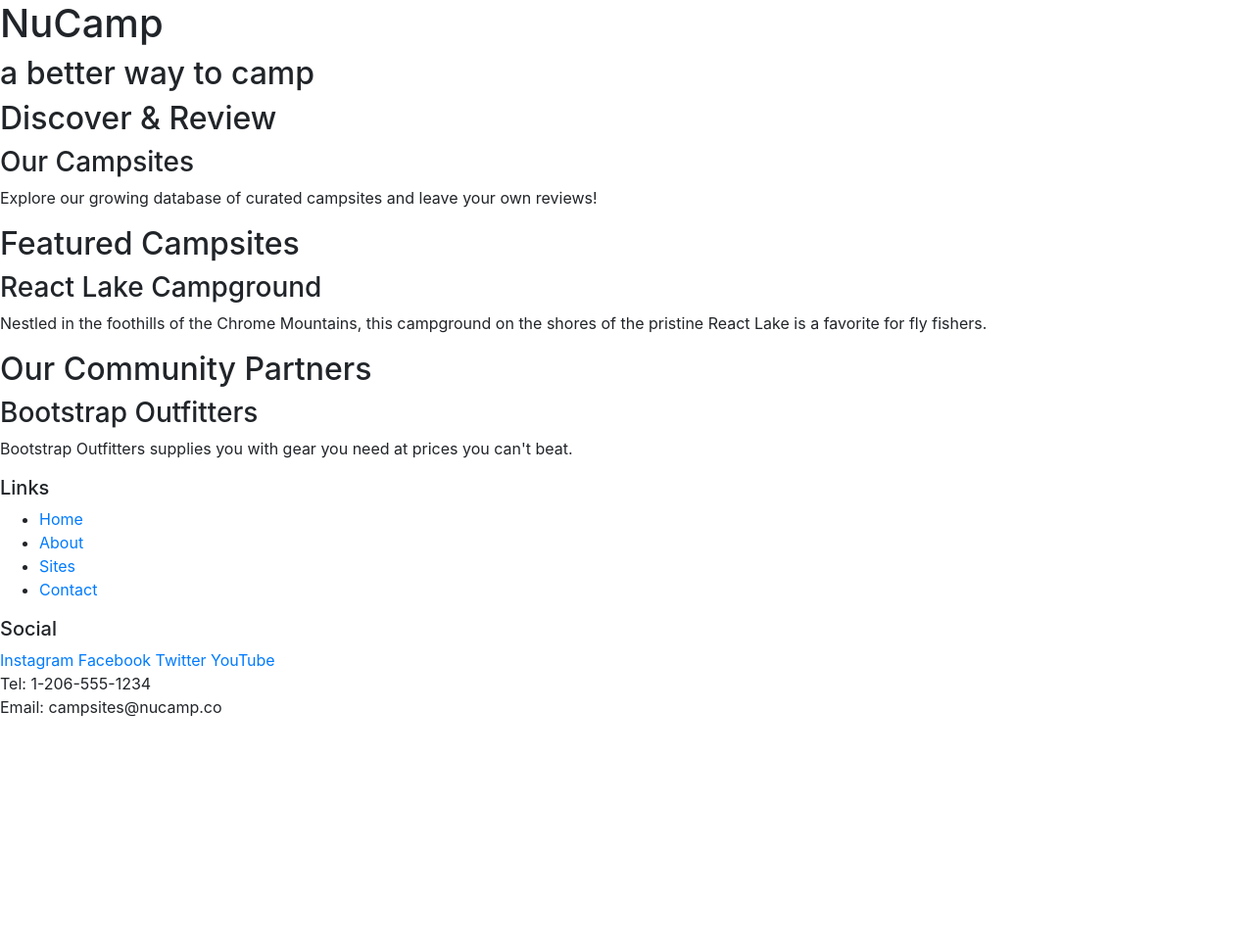
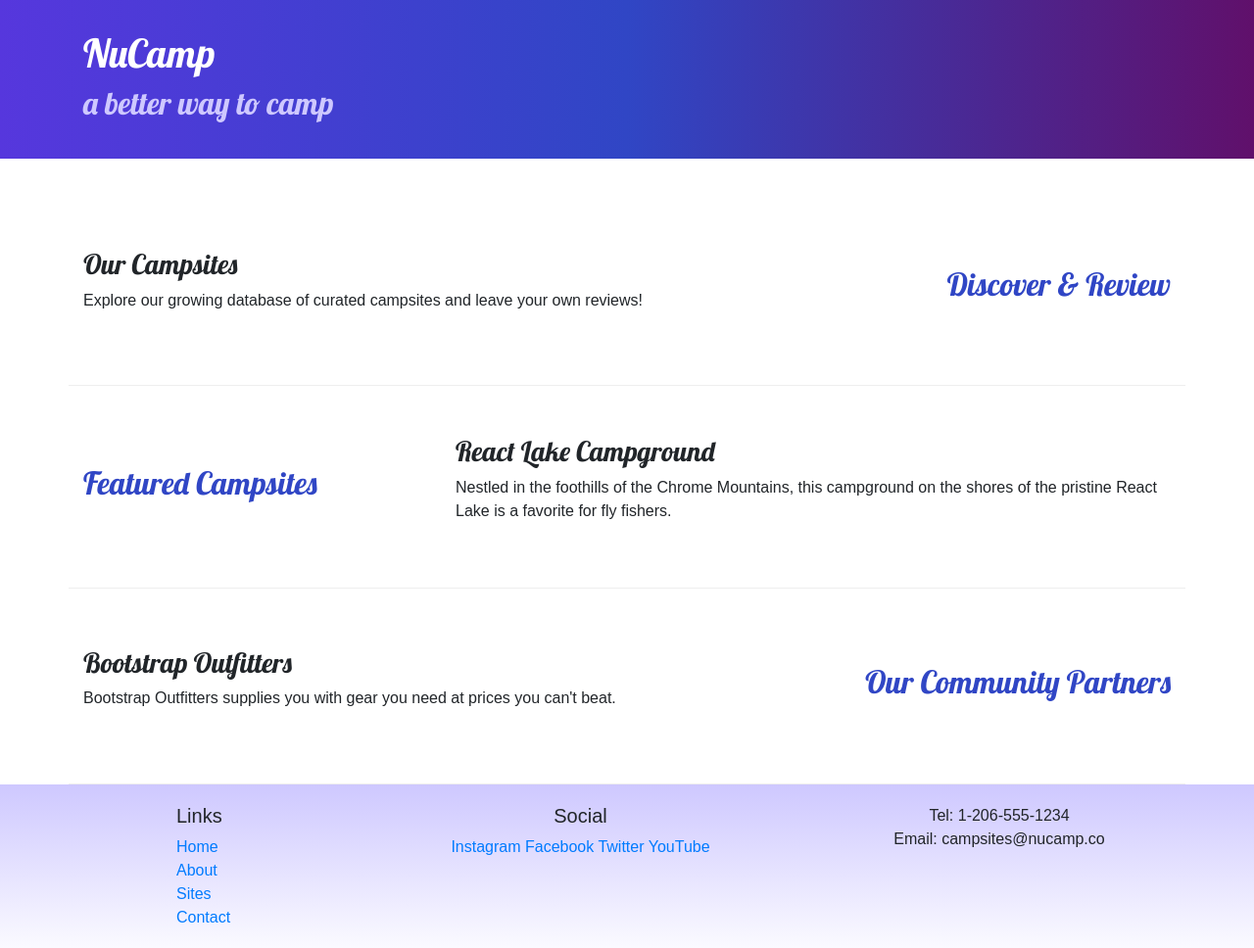
Before and after one commit to Ivorypancakes/nucamp-site-index.html, a website: page index.html in a window 1280 px wide. Shown: the whole page at 98% size. Before the commit the page ends 800 px from the top, so only its background shows below. Drawn offline with nearby package versions, Linux system fonts and the light colour scheme.

Commit message:
first commit

```diff
--- /dev/null
+++ b/css/styles.css
@@ -0,0 +1,32 @@
+body {
+    font-family: "Ope Sans", sans-serif;
+}
+
+h1, h2, h3 {
+    font-family: "Lobster", cursive;
+}
+
+h2 {
+    color: #3046C5;
+}
+
+header h2 {
+    color: #CEC8FF;
+}
+
+footer {
+    background-image: linear-gradient(#CEC8FF, white);
+    padding: 20px 0;
+}
+
+.jumbotron {
+    padding: 30px;
+    background-image: linear-gradient(to right, #5637DD, #3046C5, #60106B);
+    color: white;
+}
+
+.row-content {
+    padding: 50px 0;
+    border-bottom: 1px ridge;
+    min-height: 200px;
+}
--- a/index.html
+++ b/index.html
@@ -9,55 +9,81 @@
     <!-- Bootstrap CSS -->
     <link rel="stylesheet" href="node_modules/bootstrap/dist/css/bootstrap.min.css" />
 
+    <!-- Additional CSS must be placed after Bootstrap CSS -->
+    <link rel="stylesheet" href="https://fonts.googleapis.com/css?family=Lobster|Open+Sans" />
+    <link rel="stylesheet" href="css/styles.css" />
+
        <title>NuCamp: A Better Way To Camp</title>
 </head>
 <body>
 
-    <header>
-        <div>
+    <header class="jumbotron jumbotron-fluid">
+        <div class="container">
+            <div class="row">
+                <div class="col">
                     <h1>NuCamp</h1>
                     <h2>a better way to camp</h2>
                 </div>
+           </div>
+        </div>
     </header>
 
-    <div>
-        <h2>Discover & Review</h2>
+    <div class="container">
+        <div class="row row-content align-items-center">
+            <div class="col-sm-4 order-sm-last col-med-3">
+                <h2 class="text-sm-right">Discover & Review</h2>
+            </div>
+            <div class="col">
                 <h3>Our Campsites</h3>
                 <p>Explore our growing database of curated campsites and leave your own reviews!</p>
             </div>
+        </div>
 
-    <div>
+        <div class="row row-content align-items-center">
+            <div class="col-sm-4 col-med-3">
                 <h2>Featured Campsites</h2>
+            </div>
+            <div class="col">
                 <h3>React Lake Campground</h3>
                 <p>Nestled in the foothills of the Chrome Mountains, this campground on the shores of the pristine React Lake is a favorite for fly fishers.</p>
             </div>
+        </div>
 
-    <div>
-        <h2>Our Community Partners</h2>
+        <div class="row row-content align-items-center">
+            <div class="col-sm-4 order-sm-last col-med-3">
+                <h2 class="text-sm-right">Our Community Partners</h2>
+            </div>
+            <div class="col">
                 <h3>Bootstrap Outfitters</h3>
                 <p>Bootstrap Outfitters supplies you with gear you need at prices you can't beat.</p>
             </div>
+        </div>
+    </div>
 
     <footer>
-        <div>
+        <div class="container">
+            <div class="row">
+                <div class="col-4 col-sm-2 offset-1">
                     <h5>Links</h5>
-            <ul>
+                    <ul class="list-unstyled">
                         <li><a href="#">Home</a></li>
                         <li><a href="#">About</a></li>
                         <li><a href="#">Sites</a></li>
                         <li><a href="#">Contact</a></li>
                     </ul>
                 </div>
-        <div>
+                <div class="col-6 col-sm-5 text-center">
                     <h5>Social</h5>
                     <a href="http://instagram.com/">Instagram</a>
                     <a href="http://facebook.com/">Facebook</a>
                     <a href="http://twitter.com/">Twitter</a>
                     <a href="http://youtube.com/">YouTube</a>
                 </div>
-        <div>
+                <div class="col-sm-4 text-center">
                     Tel: 1-206-555-1234<br />
                     Email: campsites@nucamp.co
+                </div>
+            </div>
         </div>
     </footer>
 
```
Lines whose indentation alone changed are shown as unchanged.
